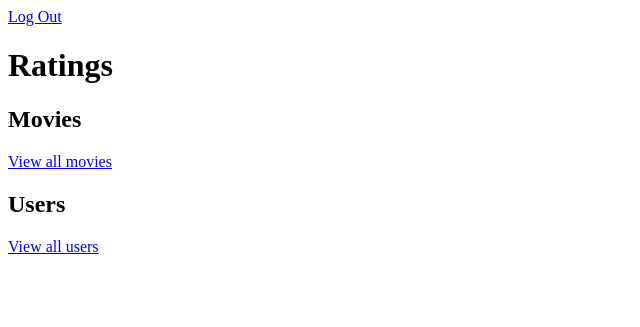
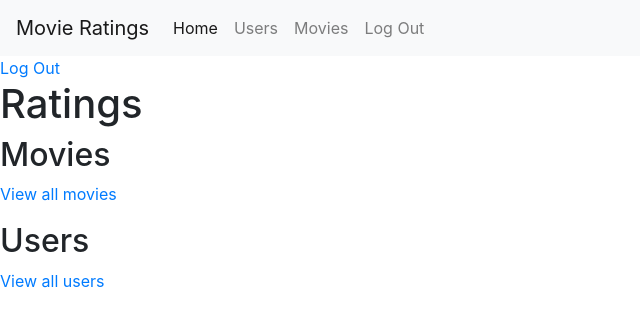
Before and after one commit to caseyagorman/ratings, a Flask app: page / in a window 1280 px wide. Shown: the top 327 px of the page, without its empty margins (0-640 px from the left). Run offline with Flask 2, Linux system fonts and the light colour scheme; the visitor is signed in with stand-in values (Sample User, id 1); some libraries are stand-ins or nearby versions.

Commit message:
attempted navbar

```diff
--- a/server.py
+++ b/server.py
@@ -72,6 +72,8 @@ def movie_detail(movie):
     movie = Movie.query.filter_by(movie_id=movie).options(db.joinedload('ratings')).first()
     released_at= movie.released_at
     released_at=released_at.strftime('%b %d, %Y')
+
+    session['movie_title'] = movie.title
 
     return render_template("movie_detail.html", movie=movie, ratings=movie.ratings, released_at=released_at)
 
--- a/templates/base.html
+++ b/templates/base.html
@@ -2,10 +2,39 @@
 <html>
 <head>
   <title>Ratings</title>
+  <link rel="stylesheet" href="https://stackpath.bootstrapcdn.com/bootstrap/4.1.3/css/bootstrap.min.css" integrity="sha384-MCw98/SFnGE8fJT3GXwEOngsV7Zt27NXFoaoApmYm81iuXoPkFOJwJ8ERdknLPMO" crossorigin="anonymous">
+  <script src="https://code.jquery.com/jquery-3.3.1.slim.min.js" integrity="sha384-q8i/X+965DzO0rT7abK41JStQIAqVgRVzpbzo5smXKp4YfRvH+8abtTE1Pi6jizo" crossorigin="anonymous"></script>
+<script src="https://cdnjs.cloudflare.com/ajax/libs/popper.js/1.14.3/umd/popper.min.js" integrity="sha384-ZMP7rVo3mIykV+2+9J3UJ46jBk0WLaUAdn689aCwoqbBJiSnjAK/l8WvCWPIPm49" crossorigin="anonymous"></script>
+<script src="https://stackpath.bootstrapcdn.com/bootstrap/4.1.3/js/bootstrap.min.js" integrity="sha384-ChfqqxuZUCnJSK3+MXmPNIyE6ZbWh2IMqE241rYiqJxyMiZ6OW/JmZQ5stwEULTy" crossorigin="anonymous"></script>
 </head>
 
 <body>
 
+  {% if session['user'] %}
+  <nav class="navbar navbar-expand-lg navbar-light bg-light">
+  <a class="navbar-brand" href="/">Movie Ratings</a>
+  <button class="navbar-toggler" type="button" data-toggle="collapse" data-target="#navbarSupportedContent" aria-controls="navbarSupportedContent" aria-expanded="false" aria-label="Toggle navigation">
+    <span class="navbar-toggler-icon"></span>
+  </button>
+
+  <div class="collapse navbar-collapse" id="navbarSupportedContent">
+    <ul class="navbar-nav mr-auto">
+      <li class="nav-item active">
+        <a class="nav-link" href="/">Home <span class="sr-only">(current)</span></a>
+      </li>
+      <li class="nav-item">
+        <a class="nav-link" href="/users">Users</a>
+      </li>
+        <li class="nav-item">
+        <a class="nav-link" href="/movies">Movies</a>
+      </li>
+        <li class="nav-item">
+        <a class="nav-link" href="{{ url_for('logout') }}">Log Out</a>
+      </li>
+    </ul>
+  </div>
+</nav>
+{% endif %}
   {% with messages = get_flashed_messages() %}
   {% if messages %}
     <ul class=flashes>
```
